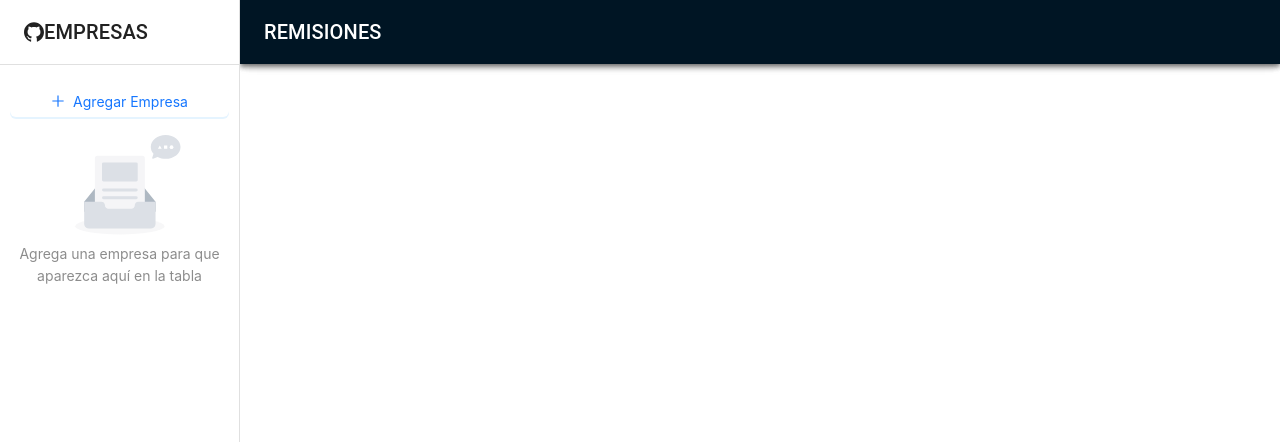
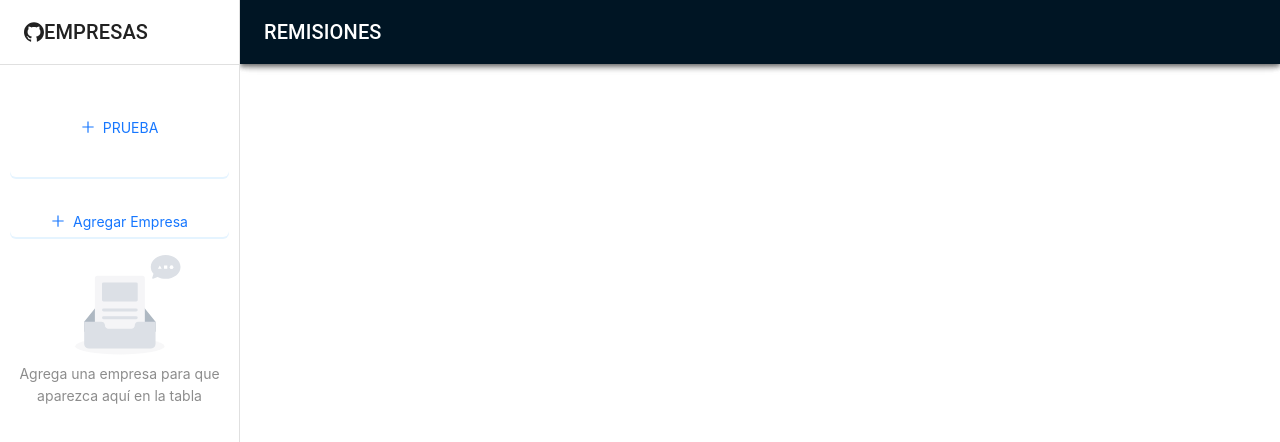
Before and after one commit to itdesarrollo2000/FormatosContaduria, a React (Vite) app: page /auth/home in a window 1280 px wide. Shown: the top 442 px of the page. Built offline with nearby package versions, Linux system fonts and the light colour scheme.

Commit message:
Boton nuevo

```diff
--- a/src/auth/Pages/Prueba.jsx
+++ b/src/auth/Pages/Prueba.jsx
@@ -1,10 +1,17 @@
+import { Button } from "antd";
+import { Link } from "react-router-dom";
 
 const Prueba = () => {
   return (
-    <div>
+    <>
+      <div>hola</div>
+      <Link to="/home">
+        <Button className="buttom2">
+            Regresar a Home
+        </Button>
+      </Link>
+    </>
+  );
+};
 
-    </div>
-  )
-}
-
-export default Prueba
+export default Prueba;
--- a/src/components/SideBar.jsx
+++ b/src/components/SideBar.jsx
@@ -4,6 +4,7 @@ import { Button, Modal, Radio, Tabs, Empty } from "antd";
 import { PlusOutlined } from "@ant-design/icons";
 import { GithubOutlined } from "@ant-design/icons";
 import AgregarEMP from "../auth/Pages/AgregarEMP";
+import { Link } from "react-router-dom";
 
 function SideBar({ drawerWidth = 240 }) {
   const [modalVisible, setModalVisible] = useState(false);
@@ -53,6 +54,22 @@ function SideBar({ drawerWidth = 240 }) {
           </Typography>
         </Toolbar>
         <Divider />
+
+        <Link to="/prueba">
+          <Button
+            variant="contained"
+            color="primary"
+            style={{
+              top: 2,
+              margin: 10,
+              width: 219,
+              height: 100,
+            }}
+          >
+            <PlusOutlined />
+            PRUEBA
+          </Button>
+        </Link>
 
         <Button
           variant="contained"
```
Also changed, not shown: src/images/img1.jpg (added).
